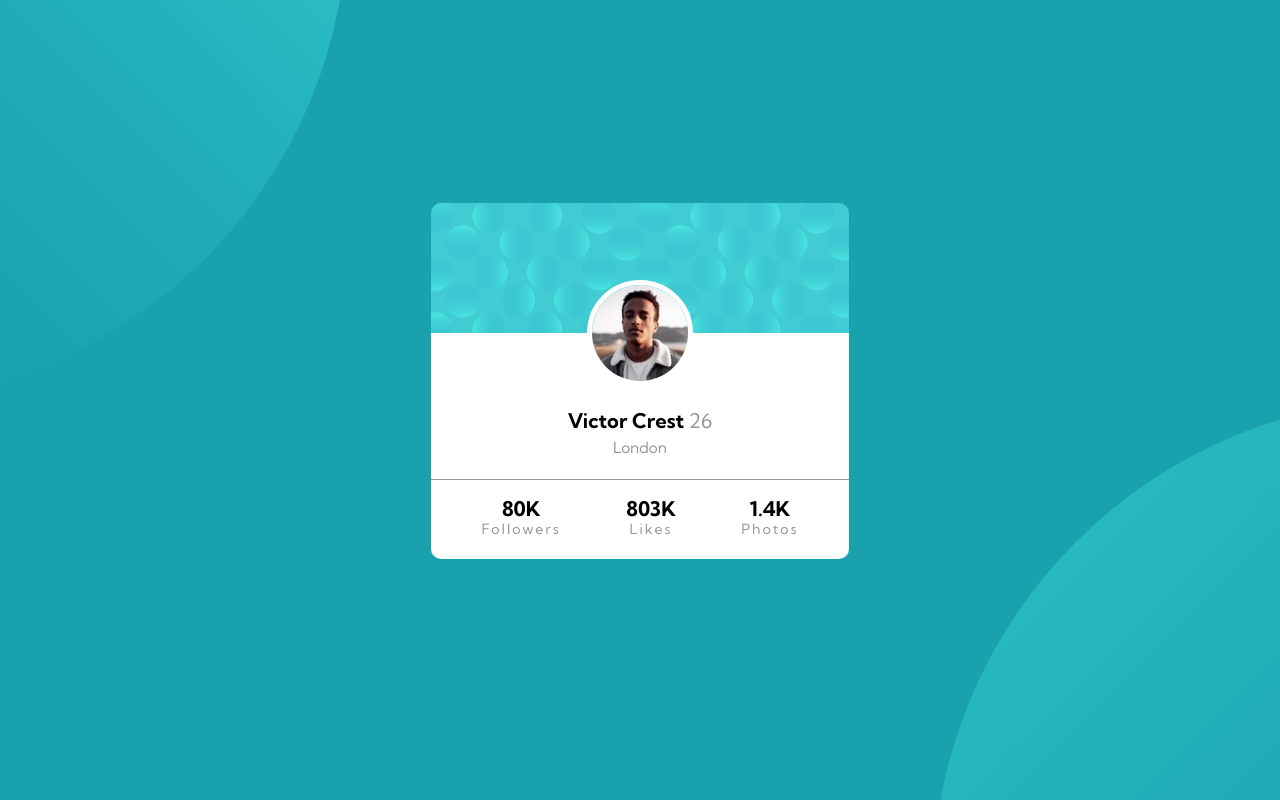
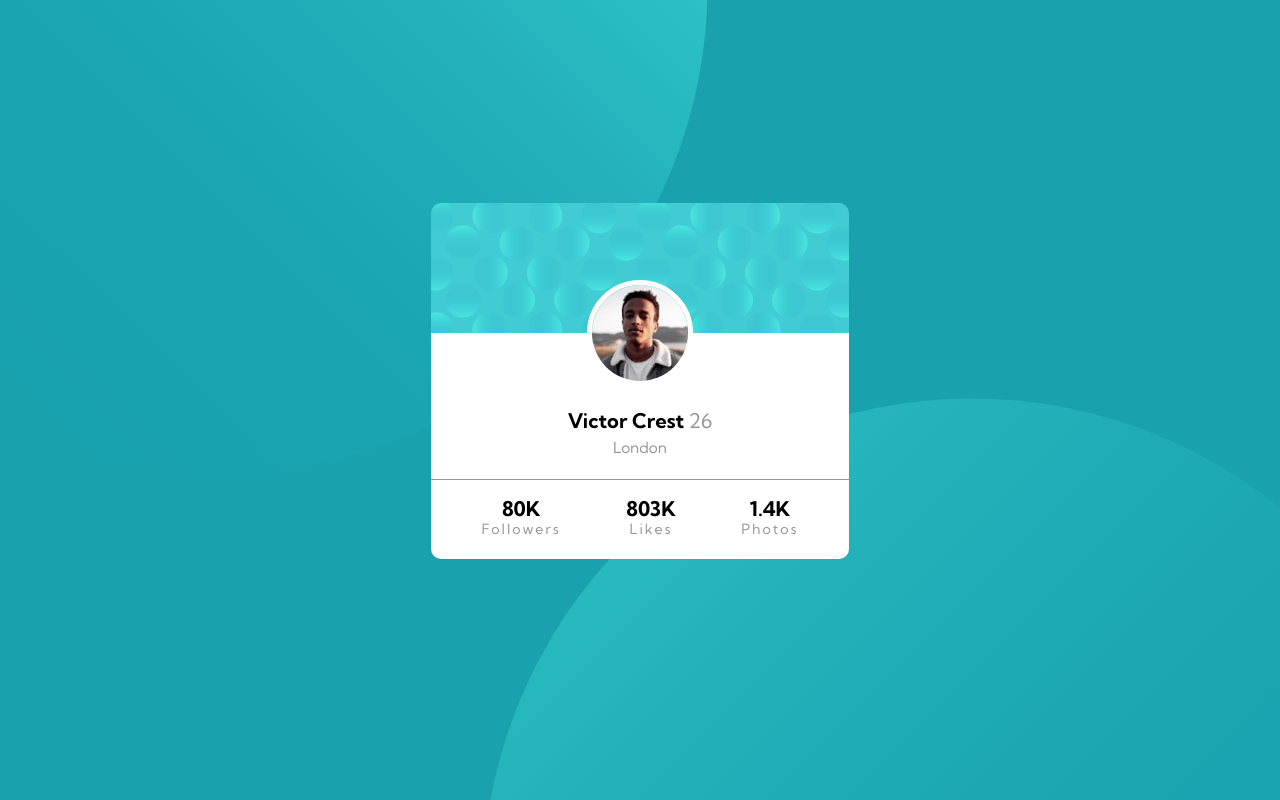
Before and after one commit to Astrobean/frontendmentor-2, a plain HTML site: page profile-card-component-main/index.html in a window 1280 px wide. Drawn offline with Linux system fonts and the light colour scheme.

Commit message:
fix desktop body background

```diff
--- a/profile-card-component-main/scss/_body-background.scss
+++ b/profile-card-component-main/scss/_body-background.scss
@@ -12,6 +12,6 @@ body {
   body {
     background-image: url(../images/bg-pattern-top.svg), url(../images/bg-pattern-bottom.svg);
     background-repeat: no-repeat, no-repeat;
-    background-position: -35rem -32rem, right -35rem bottom -32rem;
+    background-position: -15rem -28rem, right -10rem bottom -32rem;
   }
 }
```
Also changed, not shown: profile-card-component-main/css/style.css.
